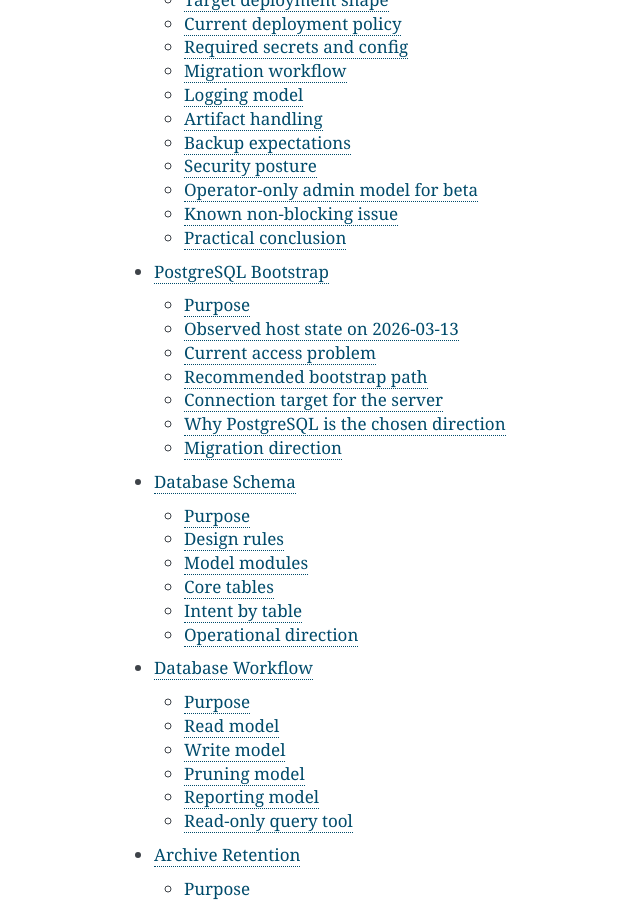
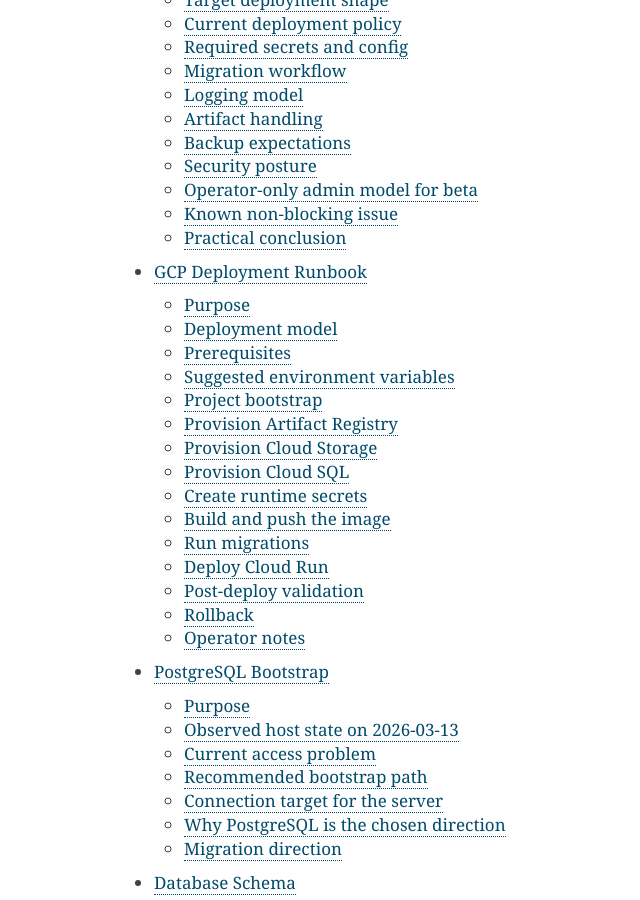
Before and after one commit to hammerdirt-analyst/traq-server, a Sphinx documentation site: the page built from docs/index.rst, in a window 1280 px wide and 900 px high, scrolled down 699 px. Shown: the whole window, without its empty margins (296-936 px from the left). Built offline with Sphinx 7.4.7, drawn with Linux system fonts in a browser that asks for light colours; some of the changed lines change nothing that is shown.

Commit message:
Add GCP deployment runbook

```diff
--- /dev/null
+++ b/docs/gcp_deployment_runbook.rst
@@ -0,0 +1,216 @@
+GCP Deployment Runbook
+======================
+
+Purpose
+-------
+
+This runbook defines the first controlled beta deployment path for the TRAQ
+server on GCP.
+
+Deployment model
+----------------
+
+Target services:
+
+- Cloud Run for the API container
+- Cloud SQL for PostgreSQL
+- Cloud Storage for artifact bytes
+- Artifact Registry for container images
+- Secret Manager for runtime secrets
+
+The current beta security model is operator-only for admin actions.
+
+Prerequisites
+-------------
+
+Before starting:
+
+- Docker image builds and runs locally
+- Alembic migrations are clean
+- docs build cleanly
+- a GCP project exists
+- billing is enabled
+- ``gcloud`` is installed and authenticated
+
+Required local tools:
+
+- ``gcloud``
+- ``docker``
+- ``uv``
+
+Suggested environment variables
+-------------------------------
+
+Set these locally before running the commands in this document::
+
+   export GCP_PROJECT_ID=<project-id>
+   export GCP_REGION=us-central1
+   export GCP_REPOSITORY=traq-server
+   export GCP_SERVICE=traq-server
+   export GCP_BUCKET=<artifact-bucket-name>
+   export GCP_SQL_INSTANCE=traq-postgres
+   export GCP_DB_NAME=traq_demo
+   export GCP_DB_USER=traq_app
+
+Project bootstrap
+-----------------
+
+Select the project and enable the required APIs::
+
+   gcloud config set project "$GCP_PROJECT_ID"
+   gcloud services enable \
+     run.googleapis.com \
+     sqladmin.googleapis.com \
+     artifactregistry.googleapis.com \
+     secretmanager.googleapis.com \
+     storage.googleapis.com
+
+Provision Artifact Registry
+---------------------------
+
+Create the Docker repository once::
+
+   gcloud artifacts repositories create "$GCP_REPOSITORY" \
+     --repository-format=docker \
+     --location="$GCP_REGION"
+
+Configure Docker auth::
+
+   gcloud auth configure-docker "$GCP_REGION-docker.pkg.dev"
+
+Provision Cloud Storage
+-----------------------
+
+Create the artifact bucket once::
+
+   gcloud storage buckets create "gs://$GCP_BUCKET" \
+     --location="$GCP_REGION"
+
+Provision Cloud SQL
+-------------------
+
+Create a PostgreSQL instance, database, and application user::
+
+   gcloud sql instances create "$GCP_SQL_INSTANCE" \
+     --database-version=POSTGRES_16 \
+     --region="$GCP_REGION"
+
+   gcloud sql databases create "$GCP_DB_NAME" \
+     --instance="$GCP_SQL_INSTANCE"
+
+   gcloud sql users create "$GCP_DB_USER" \
+     --instance="$GCP_SQL_INSTANCE" \
+     --password='<set-a-db-password>'
+
+You will then need the Cloud SQL connection name::
+
+   gcloud sql instances describe "$GCP_SQL_INSTANCE" \
+     --format='value(connectionName)'
+
+Record that value for the Cloud Run deploy step.
+
+Create runtime secrets
+----------------------
+
+Create or update the runtime secrets in Secret Manager::
+
+   printf '%s' '<set-a-strong-admin-api-key>' | \
+     gcloud secrets create traq-api-key --data-file=- || \
+     printf '%s' '<set-a-strong-admin-api-key>' | \
+     gcloud secrets versions add traq-api-key --data-file=-
+
+   printf '%s' '<set-your-openai-api-key>' | \
+     gcloud secrets create traq-openai-api-key --data-file=- || \
+     printf '%s' '<set-your-openai-api-key>' | \
+     gcloud secrets versions add traq-openai-api-key --data-file=-
+
+   printf '%s' 'postgresql+psycopg://<user>:<password>@/<db>?host=/cloudsql/<connection-name>' | \
+     gcloud secrets create traq-database-url --data-file=- || \
+     printf '%s' 'postgresql+psycopg://<user>:<password>@/<db>?host=/cloudsql/<connection-name>' | \
+     gcloud secrets versions add traq-database-url --data-file=-
+
+Build and push the image
+------------------------
+
+Build and push the image to Artifact Registry::
+
+   export IMAGE_URI="$GCP_REGION-docker.pkg.dev/$GCP_PROJECT_ID/$GCP_REPOSITORY/traq-server:$(git rev-parse --short HEAD)"
+
+   docker build -t "$IMAGE_URI" .
+   docker push "$IMAGE_URI"
+
+Run migrations
+--------------
+
+Run Alembic against Cloud SQL before deploying the new revision.
+
+For the first controlled beta, the simplest operator path is to run the
+migration from a trusted operator environment using the production
+``TRAQ_DATABASE_URL``::
+
+   TRAQ_DATABASE_URL='postgresql+psycopg://<user>:<password>@/<db>?host=/cloudsql/<connection-name>' \
+   UV_CACHE_DIR=/tmp/uv-cache \
+   uv run alembic upgrade head
+
+This step must succeed before deploying the new Cloud Run revision.
+
+Deploy Cloud Run
+----------------
+
+Deploy the service with cloud-safe runtime flags::
+
+   gcloud run deploy "$GCP_SERVICE" \
+     --image "$IMAGE_URI" \
+     --region "$GCP_REGION" \
+     --platform managed \
+     --allow-unauthenticated \
+     --add-cloudsql-instances <connection-name> \
+     --set-env-vars TRAQ_ARTIFACT_BACKEND=gcs,TRAQ_GCS_BUCKET="$GCP_BUCKET",TRAQ_ENABLE_DISCOVERY=false,TRAQ_AUTO_CREATE_SCHEMA=false,TRAQ_ENABLE_FILE_LOGGING=false \
+     --set-secrets TRAQ_API_KEY=traq-api-key:latest,OPENAI_API_KEY=traq-openai-api-key:latest,TRAQ_DATABASE_URL=traq-database-url:latest
+
+Notes:
+
+- ``--allow-unauthenticated`` is acceptable because the app enforces its own
+  device/bootstrap/auth model.
+- admin actions remain operator-only because the admin credential is not shared
+  with field devices.
+
+Post-deploy validation
+----------------------
+
+After deploy, verify:
+
+1. health endpoint responds
+2. device registration works
+3. approved device can get token
+4. assigned jobs endpoint works with device token
+5. upload / submit / final flow works
+6. artifacts land in Cloud Storage
+
+Recommended checks::
+
+   curl https://<service-url>/health
+
+   UV_CACHE_DIR=/tmp/uv-cache uv run traq-admin \
+     --host https://<service-url> \
+     --api-key '<operator-api-key>' \
+     device list
+
+Rollback
+--------
+
+If deploy validation fails:
+
+1. roll Cloud Run back to the previous revision
+2. inspect logs
+3. inspect Cloud SQL connectivity
+4. verify secrets and bucket config
+5. only roll forward again after the failure is understood
+
+Operator notes
+--------------
+
+- keep ``TRAQ_API_KEY`` only in trusted operator environments
+- do not enter the admin key on field devices
+- do not use the admin key as a registration bootstrap secret
+- treat ``traq-admin`` as the operator interface for beta
--- a/docs/index.rst
+++ b/docs/index.rst
@@ -10,6 +10,7 @@
    architecture
    local_development
    deployment_operations
+   gcp_deployment_runbook
    postgresql_bootstrap
    database_schema
    database_workflow
```
